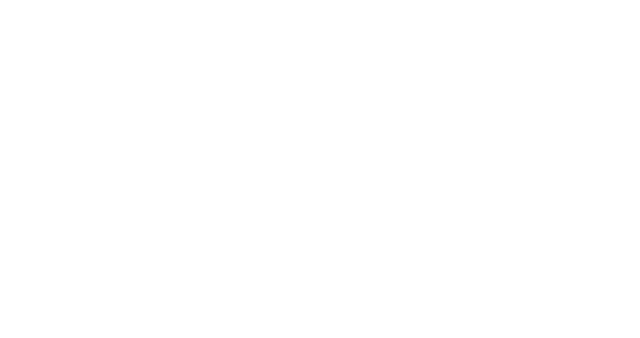
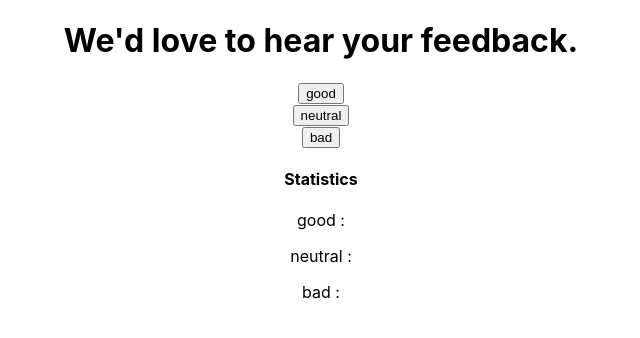
Before and after one commit to JDixon1995/Feedback-React-App, a React (Create React App) app: page / in a window 1280 px wide. Shown: the top 338 px of the page, without its empty margins (319-959 px from the left). Built offline with nearby package versions, Linux system fonts and the light colour scheme.

Commit message:
added components, and state.

```diff
--- a/src/App.js
+++ b/src/App.js
@@ -1,9 +1,28 @@
 import './App.css';
+import {useState} from 'react';
+import Header from './Header.js'
+import Button from './Button.js';
+import Banner from './Banner.js';
+import StatNum from './StatNum.js';
+
 
 const App = () => {
+
+  const [ good, setGood ] = useState(0);
+  const [ neutral, setNeutral ] = useState(0);
+  const [ bad, setBad ] = useState(0);
+
+
   return (
     <div className="App">
-
+      <Header />
+      <Button text="good" />
+      <Button text="neutral" />
+      <Button text="bad" />
+      <Banner />
+      <StatNum text="good" />
+      <StatNum text="neutral" />
+      <StatNum text="bad" />
     </div>
   );
 }
--- /dev/null
+++ b/src/Banner.js
@@ -0,0 +1,9 @@
+const Banner = () => {
+    return (
+        <div>
+            <h4>Statistics</h4>
+        </div>
+    )
+}
+
+export default Banner;
--- /dev/null
+++ b/src/Button.js
@@ -0,0 +1,11 @@
+const Button = ({onClick, text}) => {
+    return (
+        <div>
+            <button>
+                {text}
+            </button>
+        </div>
+    )
+}
+
+export default Button;
--- /dev/null
+++ b/src/Header.js
@@ -0,0 +1,9 @@
+const Header = () => {
+    return (
+        <div>
+            <h1>We'd love to hear your feedback.</h1>
+        </div>
+    )
+}
+
+export default Header;
--- /dev/null
+++ b/src/StatNum.js
@@ -0,0 +1,9 @@
+const StatNum = ({text, counter}) => {
+    return (
+        <div>
+            <p>{text} : {counter} </p>
+        </div>
+    )
+}
+
+export default StatNum;
```
